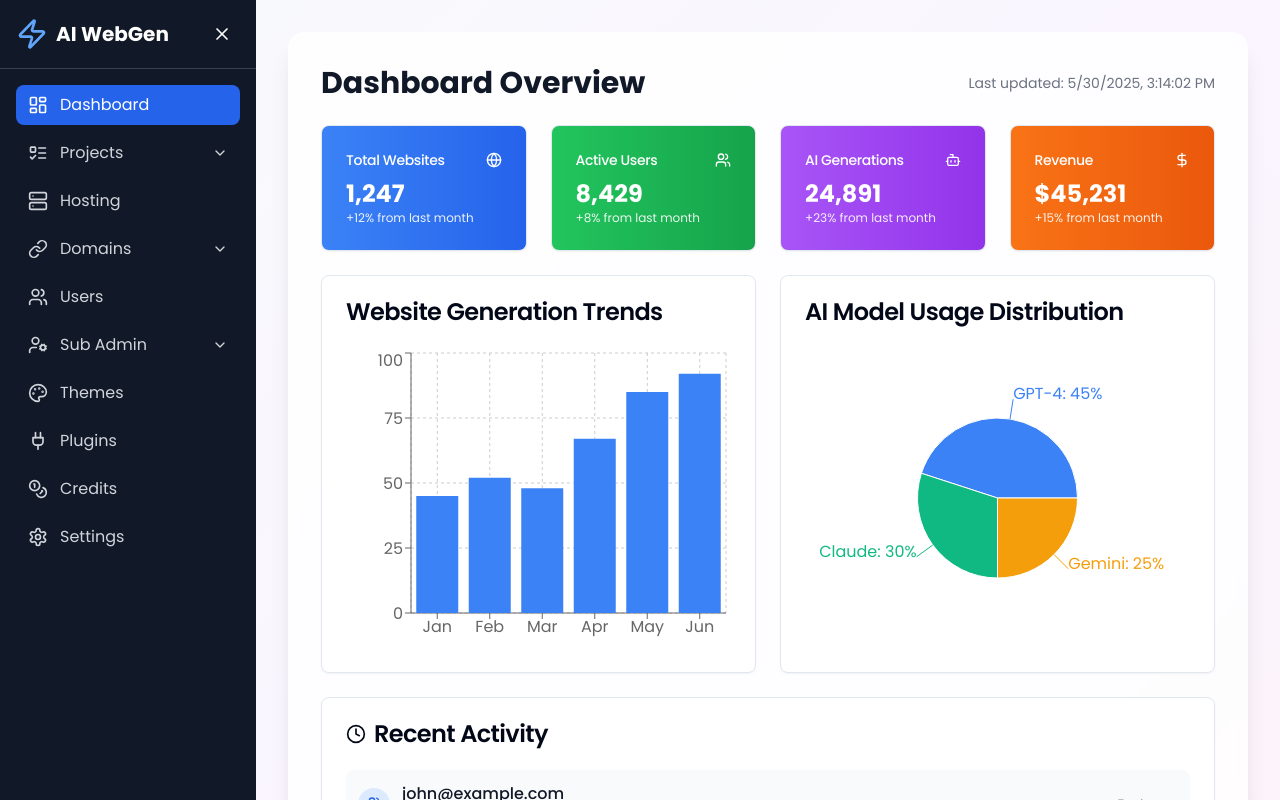
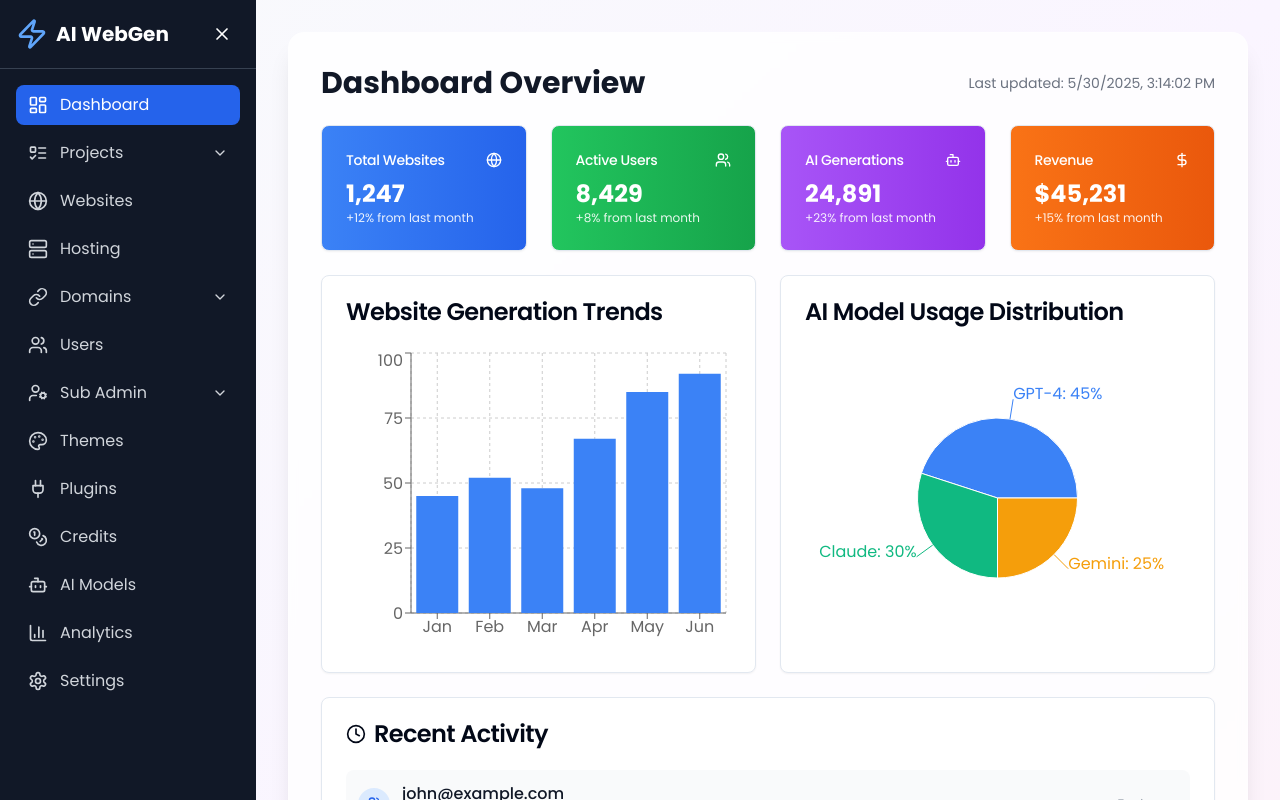
Before and after one commit to reelapp2024/ai-site-control-hub-71, a React (Vite) app: page / in a window 1280 px wide. Shown: the top 800 px of the page. Built offline with nearby package versions, Linux system fonts and the light colour scheme.

Commit message:
Reverted to commit ae0e4f52f3f014f713e112b97dcd33a40d932b90

```diff
--- a/src/components/admin/AdminSidebar.tsx
+++ b/src/components/admin/AdminSidebar.tsx
@@ -1,4 +1,3 @@
-
 import { cn } from "@/lib/utils";
 import {
   LayoutDashboard,
@@ -43,6 +42,7 @@ const getBaseSidebarItems = () => [
       { id: "project-list", label: "Project List", icon: ListTodo },
     ]
   },
+  { id: "websites", label: "Websites", icon: Globe },
   { id: "hosting", label: "Hosting", icon: Server },
   {
     id: "domains",
@@ -64,6 +64,8 @@ const getBaseSidebarItems = () => [
   { id: "themes", label: "Themes", icon: Palette },
   { id: "plugins", label: "Plugins", icon: Plug },
   { id: "credits", label: "Credits", icon: Coins },
+  { id: "ai-models", label: "AI Models", icon: Bot },
+  { id: "analytics", label: "Analytics", icon: BarChart3 },
   { id: "settings", label: "Settings", icon: Settings },
 ];
 
@@ -93,15 +95,15 @@ export function AdminSidebar({ activeSection, setActiveSection }: AdminSidebarPr
     const isPluginActive = localStorage.getItem("website-generator-plugin-active") === "true";
 
     if (isPluginActive) {
-      // Insert content management items after hosting
+      // Insert content management items after websites
       const baseItems = getBaseSidebarItems();
-      const hostingIndex = baseItems.findIndex(item => item.id === "hosting");
+      const websiteIndex = baseItems.findIndex(item => item.id === "websites");
 
-      if (hostingIndex !== -1) {
+      if (websiteIndex !== -1) {
         const newItems = [...baseItems];
         const contentItems = getContentManagementItems();
         // Insert after hosting
-        newItems.splice(hostingIndex + 1, 0, ...contentItems);
+        newItems.splice(websiteIndex + 2, 0, ...contentItems);
         setSidebarItems(newItems);
       }
     } else {
@@ -119,12 +121,12 @@ export function AdminSidebar({ activeSection, setActiveSection }: AdminSidebarPr
         if (isPluginActive) {
           // Add content management items
           const baseItems = getBaseSidebarItems();
-          const hostingIndex = baseItems.findIndex(item => item.id === "hosting");
+          const websiteIndex = baseItems.findIndex(item => item.id === "websites");
 
-          if (hostingIndex !== -1) {
+          if (websiteIndex !== -1) {
             const newItems = [...baseItems];
             const contentItems = getContentManagementItems();
-            newItems.splice(hostingIndex + 1, 0, ...contentItems);
+            newItems.splice(websiteIndex + 2, 0, ...contentItems);
             setSidebarItems(newItems);
           }
         } else {
@@ -138,12 +140,12 @@ export function AdminSidebar({ activeSection, setActiveSection }: AdminSidebarPr
     const isPluginActive = localStorage.getItem("website-generator-plugin-active") === "true";
     if (isPluginActive) {
       const baseItems = getBaseSidebarItems();
-      const hostingIndex = baseItems.findIndex(item => item.id === "hosting");
+      const websiteIndex = baseItems.findIndex(item => item.id === "websites");
 
-      if (hostingIndex !== -1) {
+      if (websiteIndex !== -1) {
         const newItems = [...baseItems];
         const contentItems = getContentManagementItems();
-        newItems.splice(hostingIndex + 1, 0, ...contentItems);
+        newItems.splice(websiteIndex + 2, 0, ...contentItems);
         setSidebarItems(newItems);
       }
     }
--- a/src/pages/Index.tsx
+++ b/src/pages/Index.tsx
@@ -1,7 +1,10 @@
 import { useState, useEffect } from "react";
 import { AdminSidebar } from "@/components/admin/AdminSidebar";
 import { DashboardOverview } from "@/components/admin/DashboardOverview";
+import { WebsiteManagement } from "@/components/admin/WebsiteManagement";
 import { UserManagement } from "@/components/admin/UserManagement";
+import { AIModelConfig } from "@/components/admin/AIModelConfig";
+import { Analytics } from "@/components/admin/Analytics";
 import { Settings } from "@/components/admin/Settings";
 import { CreateProject } from "@/components/admin/CreateProject";
 import { ProjectList } from "@/components/admin/ProjectList";
@@ -85,6 +88,8 @@ const Index: React.FC<IndexProps> = ({ initialSection = "dashboard" }) => {
         return <CreateProject />;
       case "project-list":
         return <ProjectList />;
+      case "websites":
+        return <WebsiteManagement />;
       case "hosting":
         return <HostingDashboard />;
       case "domain-management":
@@ -111,6 +116,10 @@ const Index: React.FC<IndexProps> = ({ initialSection = "dashboard" }) => {
         return <PostTagsManagement />;
       case "credits":
         return <CreditManagement />;
+      case "ai-models":
+        return <AIModelConfig />;
+      case "analytics":
+        return <Analytics />;
       case "settings":
         return <Settings />;
       default:
```
